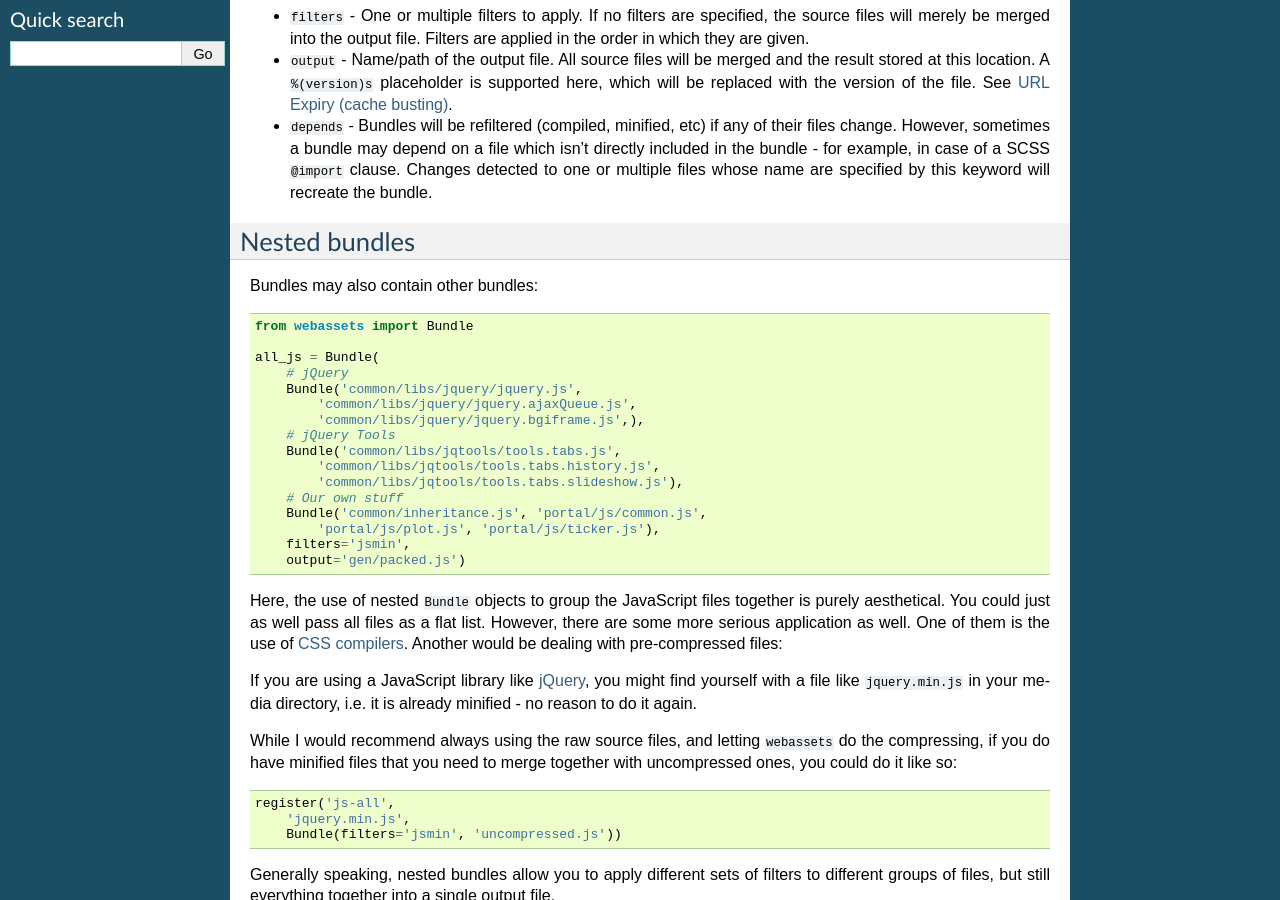
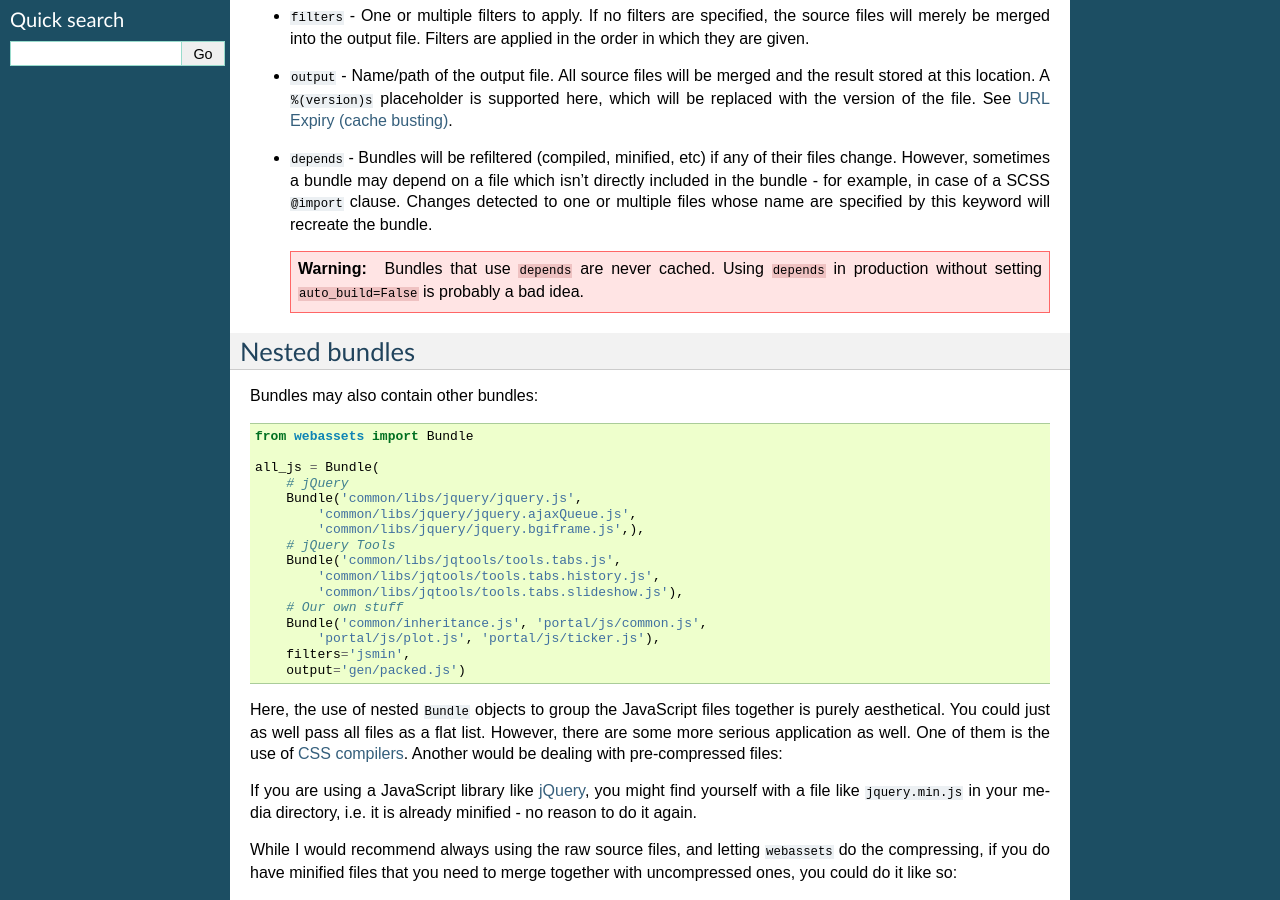
Before and after one commit to miracle2k/webassets, a Sphinx documentation site: the page built from docs/bundles.rst, in a window 1280 px wide and 900 px high, scrolled down 357 px. Built offline with Sphinx 7.4.7, drawn with Linux system fonts in a browser that asks for light colours.

Commit message:
Add a documentation warning about depends' effect on caching

```diff
--- a/docs/bundles.rst
+++ b/docs/bundles.rst
@@ -38,6 +38,10 @@ arguments:
   file which isn't directly included in the bundle - for example, in case
   of a SCSS ``@import`` clause. Changes detected to one or multiple files
   whose name are specified by this keyword will recreate the bundle.
+
+  .. warning::
+    Bundles that use ``depends`` are never cached. Using ``depends`` in
+    production without setting ``auto_build=False`` is probably a bad idea.
 
 
 Nested bundles
```
